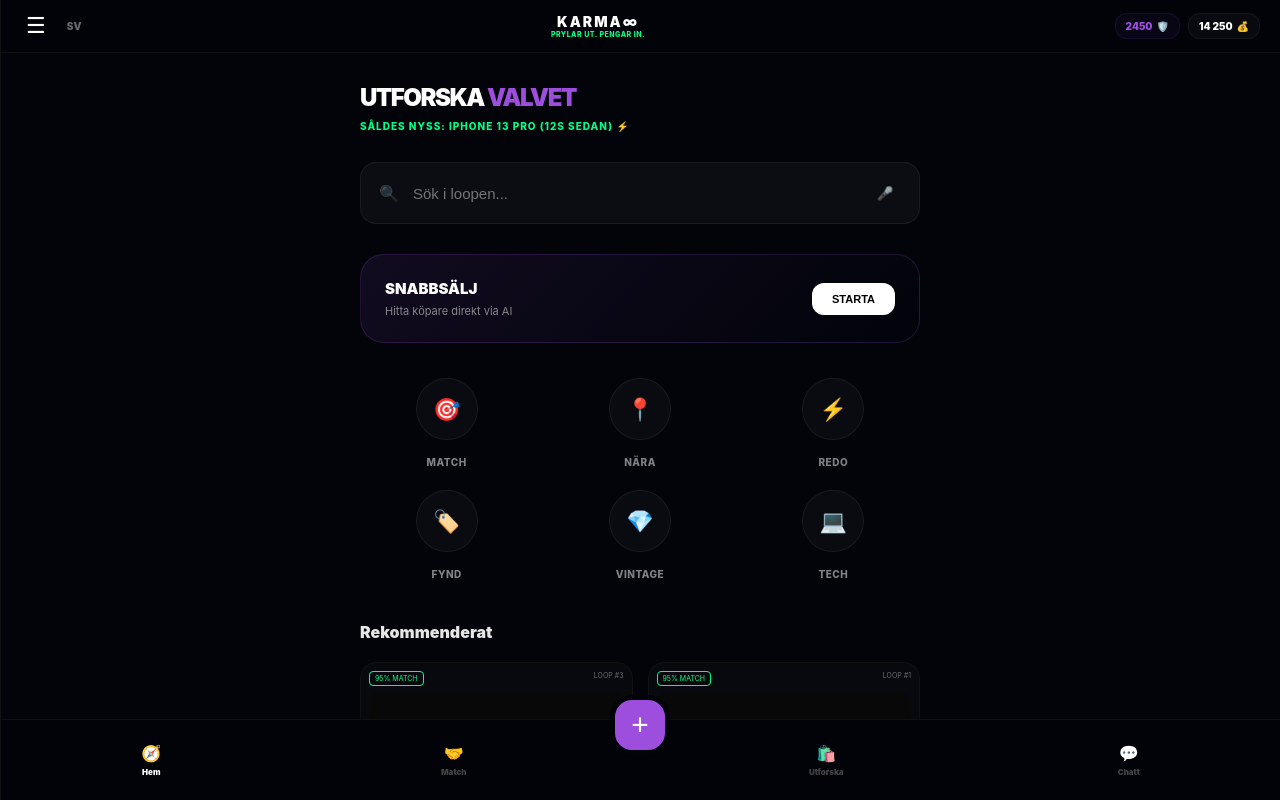
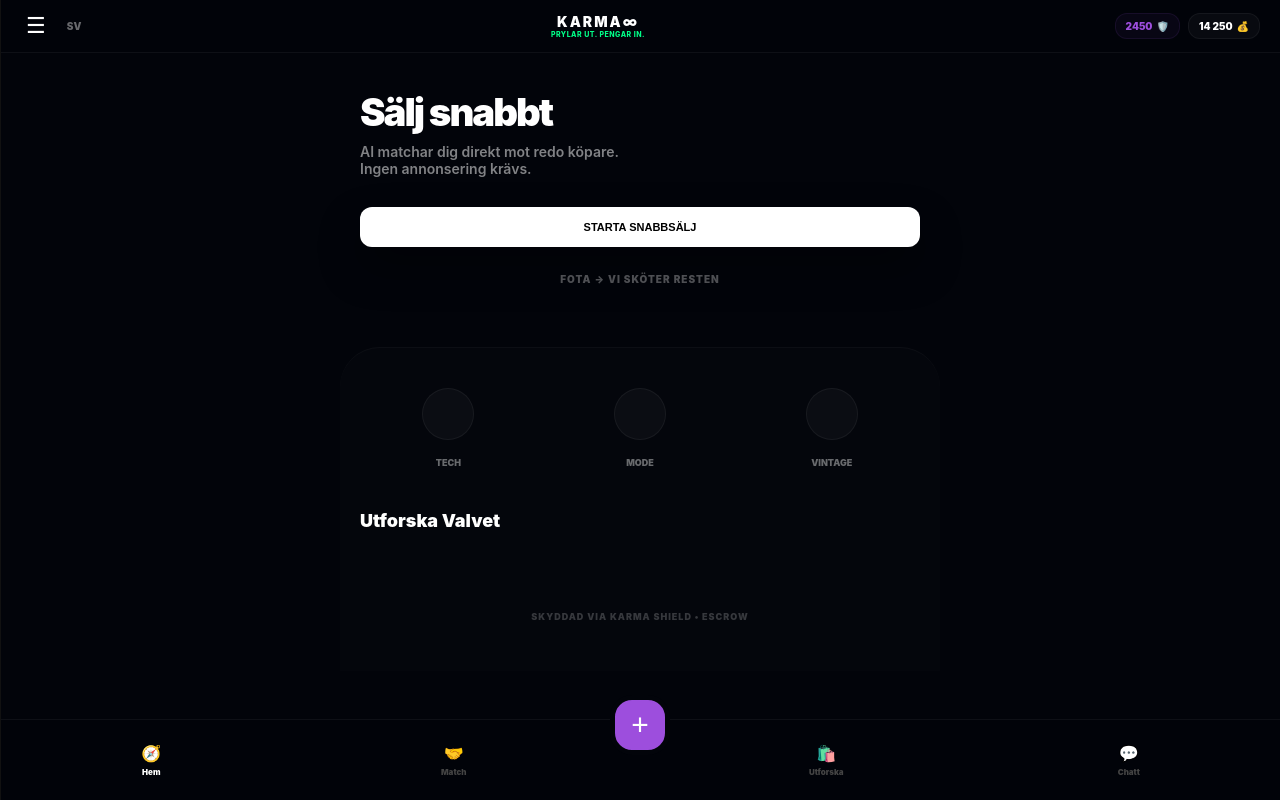
Before and after one commit to gascheckking/marketbeg-appGem, a Next.js app: page / in a window 1280 px wide. Shown: the top 800 px of the page. Built offline with nearby package versions, Linux system fonts and the light colour scheme.

Commit message:
Update page.tsx

```diff
--- a/app/page.tsx
+++ b/app/page.tsx
@@ -1,147 +1,65 @@
 // // app/page.tsx
 "use client";
-import React, { useState, useEffect } from 'react';
+import React, { useState } from 'react';
 import FeedCardSell from '@/components/FeedCardSell';
-import LoadingAI from '@/components/LoadingAI';
 
 export default function Marketplace() {
   const [isAnalysing, setIsAnalysing] = useState(false);
-  const [isListening, setIsListening] = useState(false);
-  const [activePulse, setActivePulse] = useState("Marknaden är aktiv • 124 matcher just nu");
-
-  useEffect(() => {
-    const pulses = [
-      "Marknaden är aktiv • 124 matcher just nu",
-      "Såldes nyss: iPhone 13 Pro (12s sedan) ⚡",
-      "42 personer letar efter 'Vintage' just nu",
-      "Hög efterfrågan på Tech i Stockholm +12%"
-    ];
-    const timer = setInterval(() => {
-      setActivePulse(pulses[0]); // Startar med första för stabilitet
-      setActivePulse(pulses[Math.floor(Math.random() * pulses.length)]);
-    }, 5000);
-    return () => clearInterval(timer);
-  }, []);
-
-  const categories = [
-    { n: "MATCH", i: "🎯" }, { n: "NÄRA", i: "📍" },
-    { n: "REDO", i: "⚡" }, { n: "FYND", i: "🏷️" },
-    { n: "VINTAGE", i: "💎" }, { n: "TECH", i: "💻" }
-  ];
-
-  const items = [
-    { id: "1", title: "Vintage Tee", price: 480, trust: 92, loop: 3, aiNote: "Hög efterfrågan" },
-    { id: "2", title: "USB-C Hub", price: 245, trust: 95, loop: 1, aiNote: "Snabb affär" },
-    { id: "3", title: "AirPods Max", price: 3900, trust: 88, loop: 2, aiNote: "Populär just nu" },
-    { id: "4", title: "iPhone 15 Pro", price: 9200, trust: 98, loop: 1, aiNote: "Garanterat skick" },
-  ];
 
   return (
-    <div className="page-wrapper" style={{ animation: 'fadeIn 0.5s ease', padding: '0 20px 100px 20px' }}>
+    <div className="page-wrapper" style={{ animation: 'fadeIn 0.5s ease' }}>
 
-      {/* 1. IDENTITY & PULSE - Mer luft ovanför rubriken för "proffs-känsla" */}
-      <header style={{ marginBottom: '30px', marginTop: '30px' }}>
-        <h1 style={{ fontSize: '24px', fontWeight: 900, margin: 0, letterSpacing: '-1.5px' }}>
-          UTFORSKA <span style={{ color: 'var(--neon-purple)' }}>VALVET</span>
+      {/* ZON 1: HANDLING (Above the fold) */}
+      <section style={{ padding: '40px 20px 60px' }}>
+        <header style={{ marginBottom: '30px' }}>
+          <h1 style={{ fontSize: '2.4rem', fontWeight: 900, margin: 0, letterSpacing: '-2px', lineHeight: 1 }}>
+            Sälj snabbt
           </h1>
-        <div style={{ fontSize: '10px', fontWeight: 800, color: 'var(--neon-mint)', marginTop: '8px', letterSpacing: '1px' }}>
-          {activePulse.toUpperCase()}
-        </div>
+          <p style={{ fontSize: '14px', opacity: 0.5, marginTop: '12px', fontWeight: 600 }}>
+            AI matchar dig direkt mot redo köpare.<br/>Ingen annonsering krävs.
+          </p>
         </header>
 
-      {/* 2. SÖK - Renare kanter, mer likt Traderas enkla sökfält */}
-      <div style={{
-        background: 'rgba(255,255,255,0.04)', borderRadius: '16px',
-        padding: '14px 18px', display: 'flex', alignItems: 'center', gap: '12px',
-        border: '1px solid rgba(255,255,255,0.06)', marginBottom: '30px'
-      }}>
-        <span style={{ opacity: 0.3 }}>🔍</span>
-        <input
-          type="text" placeholder="Sök i loopen..."
-          style={{ background: 'transparent', border: 'none', color: '#fff', flex: 1, outline: 'none', fontSize: '15px' }}
-        />
-        <button
-          onClick={() => setIsListening(!isListening)}
-          style={{
-            background: isListening ? 'var(--neon-purple)' : 'transparent',
-            border: 'none', borderRadius: '10px', width: '32px', height: '32px', transition: '0.3s',
-            display: 'flex', alignItems: 'center', justifyContent: 'center'
-          }}>
-          {isListening ? '🎙️' : '🎤'}
-        </button>
-      </div>
-
-      {/* 3. SNABBSÄLJ - "Bannern" som känns som en premium-feature */}
-      <div style={{
-        padding: '24px', borderRadius: '24px', marginBottom: '35px',
-        border: '1px solid rgba(157, 78, 221, 0.2)',
-        background: 'linear-gradient(135deg, rgba(157, 78, 221, 0.1), rgba(2, 4, 10, 0))'
-      }}>
-        <div style={{ display: 'flex', justifyContent: 'space-between', alignItems: 'center' }}>
-          <div>
-            <h2 style={{ fontSize: '15px', fontWeight: 900, margin: 0 }}>SNABBSÄLJ</h2>
-            <p style={{ fontSize: '11px', opacity: 0.5, margin: '6px 0 0' }}>Hitta köpare direkt via AI</p>
-          </div>
         <button
           onClick={() => setIsAnalysing(!isAnalysing)}
-            style={{
-              background: '#fff', color: '#000', border: 'none',
-              padding: '10px 20px', fontSize: '11px', fontWeight: 900,
-              borderRadius: '12px', cursor: 'pointer'
+          className="primary-btn"
+          style={{ boxShadow: '0 20px 40px rgba(0,0,0,0.4)' }}
+        >
+          {isAnalysing ? 'ANALYSERAR...' : 'STARTA SNABBSÄLJ'}
+        </button>
+
+        <div style={{ textAlign: 'center', marginTop: '20px', opacity: 0.3 }}>
+          <span style={{ fontSize: '10px', fontWeight: 900, letterSpacing: '1px' }}>FOTA → VI SKÖTER RESTEN</span>
+        </div>
+      </section>
+
+      {/* ZON 2: UTFORSKNING (Scroll) */}
+      <section style={{
+        background: 'rgba(255,255,255,0.01)',
+        borderRadius: '40px 40px 0 0',
+        padding: '40px 20px',
+        borderTop: '1px solid rgba(255,255,255,0.03)'
       }}>
-            {isAnalysing ? 'AVBRYT' : 'STARTA'}
-          </button>
-        </div>
-      </div>
-
-      {isAnalysing && <LoadingAI />}
-
-      {/* 4. KATEGORIER - Runda ikoner (Traderas stil) istället för fyrkantiga boxar */}
-      <div style={{ display: 'grid', gridTemplateColumns: 'repeat(3, 1fr)', gap: '20px', marginBottom: '40px' }}>
-        {categories.map((cat, i) => (
-          <div key={i} style={{ textAlign: 'center' }}>
-            <div style={{
-              width: '60px', height: '60px', background: 'rgba(255,255,255,0.03)',
-              borderRadius: '50%', display: 'flex', alignItems: 'center',
-              justifyContent: 'center', margin: '0 auto 10px', fontSize: '22px',
-              border: '1px solid rgba(255,255,255,0.06)'
-            }}>
-              {cat.i}
-            </div>
-            <span style={{ fontSize: '10px', fontWeight: 800, opacity: 0.5, letterSpacing: '0.5px' }}>{cat.n}</span>
+        {/* Kategorier - Rensat till 3 stycken */}
+        <div style={{ display: 'grid', gridTemplateColumns: 'repeat(3, 1fr)', gap: '15px', marginBottom: '40px' }}>
+          {['TECH', 'MODE', 'VINTAGE'].map((cat) => (
+            <div key={cat} style={{ textAlign: 'center' }}>
+              <div style={{ width: '50px', height: '50px', background: 'rgba(255,255,255,0.03)', borderRadius: '50%', margin: '0 auto 10px', border: '1px solid rgba(255,255,255,0.05)' }} />
+              <span style={{ fontSize: '9px', fontWeight: 900, opacity: 0.4 }}>{cat}</span>
             </div>
           ))}
         </div>
 
-      {/* 5. FEED - Mer fokus på bilderna i FeedCardSell */}
-      <h3 style={{ fontSize: '16px', fontWeight: 900, marginBottom: '20px', opacity: 0.9 }}>Rekommenderat</h3>
-      <div style={{ display: 'grid', gridTemplateColumns: 'repeat(2, 1fr)', gap: '15px' }}>
-        {items.map((item, i) => (
-          <div key={i} style={{ position: 'relative' }}>
-            <FeedCardSell {...item} />
-            <div style={{
-              marginTop: '10px', fontSize: '9px', color: 'var(--neon-purple)',
-              fontWeight: 800, display: 'flex', alignItems: 'center', gap: '4px', opacity: 0.8
-            }}>
-              <span>✨</span> {item.aiNote.toUpperCase()}
-            </div>
-          </div>
-        ))}
+        <h3 style={{ fontSize: '18px', fontWeight: 900, marginBottom: '20px' }}>Utforska Valvet</h3>
+        <div style={{ display: 'grid', gridTemplateColumns: '1fr 1fr', gap: '15px' }}>
+          {/* Här loopar du dina FeedCardSell men utan badges och röriga overlays */}
         </div>
 
-      {/* 6. TRYGGHET */}
-      <div style={{
-        padding: '80px 20px', textAlign: 'center', opacity: 0.2,
-        borderTop: '1px solid rgba(255,255,255,0.05)', marginTop: '40px'
-      }}>
-        <p style={{ fontSize: '9px', fontWeight: 900, letterSpacing: '2px' }}>
-          GARANTERAD TRYGGHET VIA KARMA SHIELD • ESCROW AKTIVERAT
-        </p>
+        {/* TRYGGHETSRAD (Längst ner) */}
+        <div style={{ marginTop: '60px', textAlign: 'center', opacity: 0.2 }}>
+           <p style={{ fontSize: '9px', fontWeight: 900, letterSpacing: '1px' }}>SKYDDAD VIA KARMA SHIELD • ESCROW</p>
         </div>
-
-      <style jsx>{`
-        @keyframes fadeIn { from { opacity: 0; transform: translateY(10px); } to { opacity: 1; transform: translateY(0); } }
-      `}</style>
+      </section>
     </div>
   );
 }
```
Lines whose indentation alone changed are shown as unchanged.
